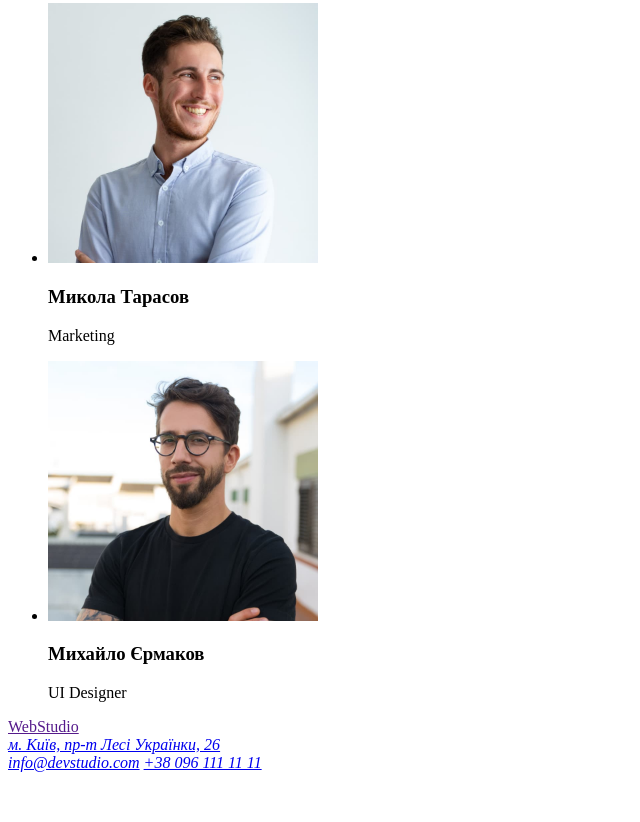
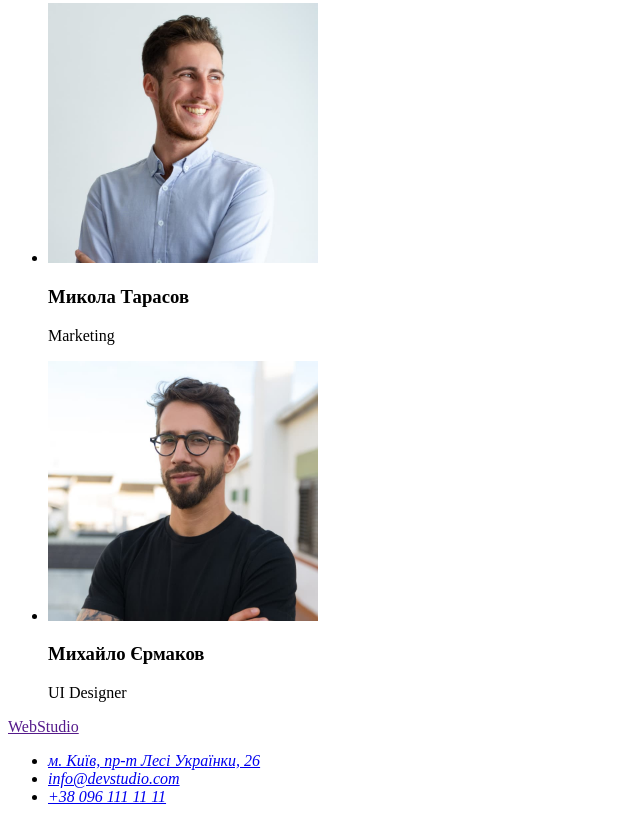
Before and after one commit to romfantast/goit-markup-hw-01, a plain HTML site: page index.html in a window 1280 px wide. Shown: the part 2333-3155 px from the top of the page, without its empty margins (0-640 px from the left). Before the commit the page ends 3113 px from the top, so only its background shows below. Drawn offline with Linux system fonts and the light colour scheme.

Commit message:
update address tag

```diff
--- a/index.html
+++ b/index.html
@@ -108,12 +108,12 @@
 	<footer>
 		<a href="">WebStudio</a>
 		<address>
-			<a href="hhttps://www.google.com.ua/maps/place/%D0%B1%D1%83%D0%BB%D1%8C%D0%B2%D0%B0%D1%80+%D0%9B%D0%B5%D1%81%D1%96+%D0%A3%D0%BA%D1%80%D0%B0%D1%97%D0%BD%D0%BA%D0%B8,+26,+%D0%9A%D0%B8%D1%97%D0%B2,+02000/@50.4265807,30.5383858,17z/data=!3m1!4b1!4m5!3m4!1s0x40d4cf0e033ecbe9:0x57a4dffefec77da0!8m2!3d50.4265807!4d30.5383859?hl=uk"
-				target="_blank" rel="noopener noreferrer">м. Київ, пр-т Лесі Українки, 26</a>
-		</address>
-		<address>
-			<a href="mailto:info@devstudio.com">info@devstudio.com</a>
-			<a href="tel:+380961111111">+38 096 111 11 11</a>
+			<ul>
+				<li><a href="hhttps://www.google.com.ua/maps/place/%D0%B1%D1%83%D0%BB%D1%8C%D0%B2%D0%B0%D1%80+%D0%9B%D0%B5%D1%81%D1%96+%D0%A3%D0%BA%D1%80%D0%B0%D1%97%D0%BD%D0%BA%D0%B8,+26,+%D0%9A%D0%B8%D1%97%D0%B2,+02000/@50.4265807,30.5383858,17z/data=!3m1!4b1!4m5!3m4!1s0x40d4cf0e033ecbe9:0x57a4dffefec77da0!8m2!3d50.4265807!4d30.5383859?hl=uk"
+						target="_blank" rel="noopener noreferrer">м. Київ, пр-т Лесі Українки, 26</a></li>
+				<li><a href="mailto:info@devstudio.com">info@devstudio.com</a></li>
+				<li><a href="tel:+380961111111">+38 096 111 11 11</a></li>
+			</ul>
 		</address>
 	</footer>
 </body>
```
